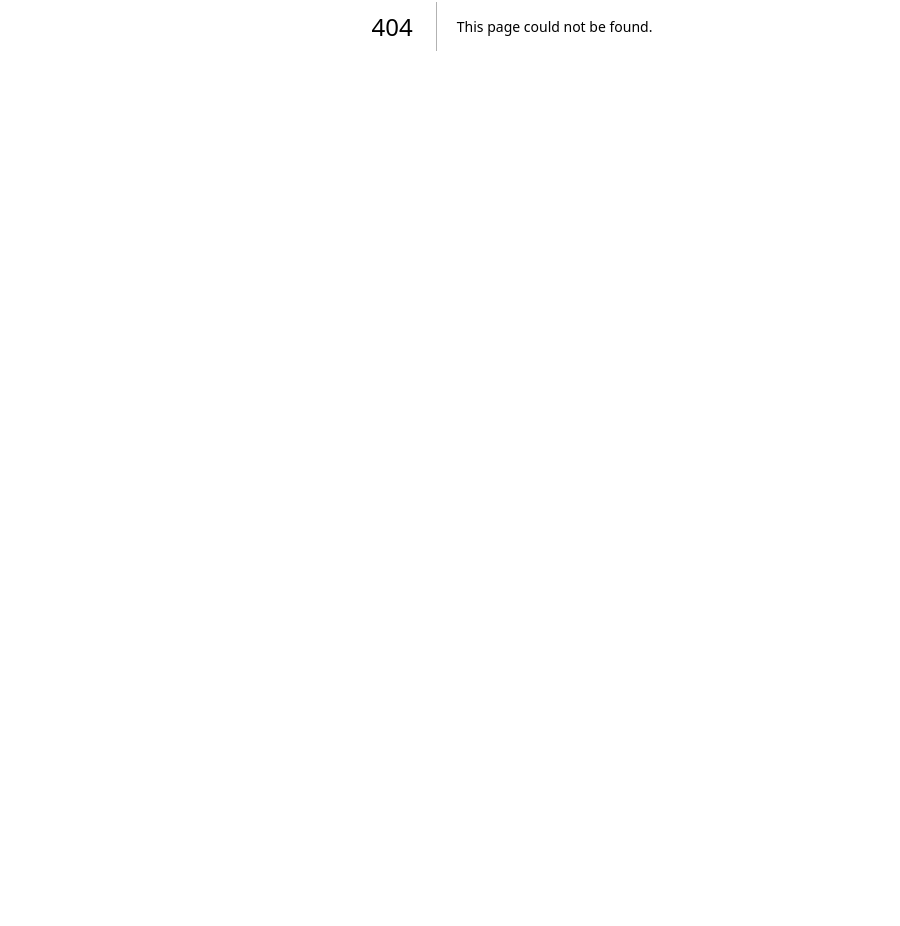
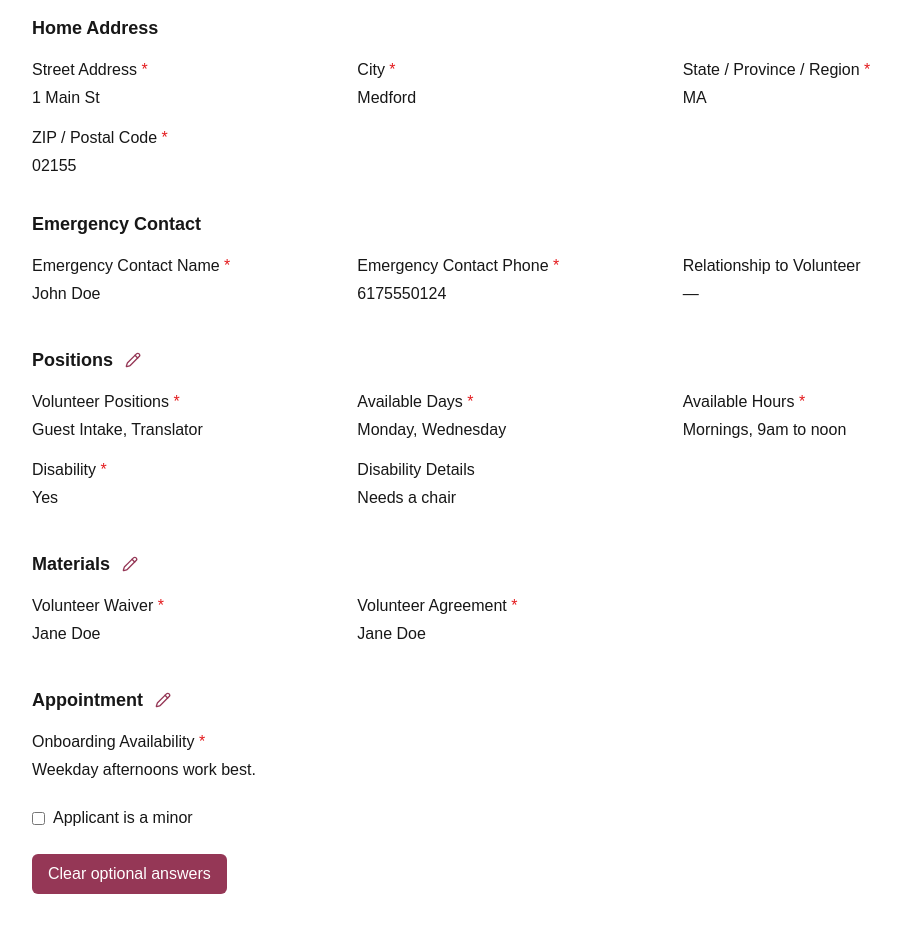
Before and after one commit to JumboCode/damiens-place, a Next.js app: page /step-5-test in a window 1280 px wide. Before the commit this address had no page. Shown: the part 374-1300 px from the top of the page, without its empty margins (128-1028 px from the left). Before the commit the page ends 800 px from the top, so only its background shows below. Built offline with nearby package versions, Linux system fonts and the light colour scheme; a web font is replaced by a local one.

Commit message:
FE: Implement review page functionality and initial styling

```diff
--- /dev/null
+++ b/src/app/step-5-test/page.tsx
@@ -0,0 +1,80 @@
+"use client";
+
+import { useState } from "react";
+import ReviewStep from "@/components/application/ReviewStep";
+import type { ReviewData } from "@/components/application/review-step";
+
+const sampleData: ReviewData = {
+  firstName: "Jane",
+  lastName: "Doe",
+  age: "34",
+  email: "jane@example.com",
+  cellPhone: "6175550123",
+  homePhone: "",
+  street: "1 Main St",
+  city: "Medford",
+  state: "MA",
+  zip: "02155",
+  emergencyContactName: "John Doe",
+  emergencyContactPhone: "6175550124",
+  emergencyContactRelationship: "",
+  proofUploaded: true,
+  positionNames: ["Guest Intake", "Translator"],
+  availableDays: ["Monday", "Wednesday"],
+  availableHours: "Mornings, 9am to noon",
+  hasDisability: true,
+  disabilityDetails: "Needs a chair",
+  waiverSignature: "Jane Doe",
+  agreementSignature: "Jane Doe",
+  isMinor: false,
+  minorGuardianSignature: "John Doe",
+  minorSignature: "Janie Doe",
+  onboardingAvailability: "Weekday afternoons work best.",
+};
+
+export default function Step5TestPage() {
+  const [data, setData] = useState<ReviewData>(sampleData);
+
+  return (
+    <main className="mx-auto flex w-full max-w-5xl flex-col gap-6 p-8">
+      {/* Display the review page */}
+      <ReviewStep data={data} onEdit={(step) => alert(`Edit step ${step}`)} />
+
+      {/* Toggle whether the applicant is a minor */}
+      <label className="flex items-center gap-2">
+        <input
+          type="checkbox"
+          checked={data.isMinor}
+          onChange={(event) =>
+            setData((current) => ({
+              ...current,
+              isMinor: event.target.checked,
+            }))
+          }
+        />
+        Applicant is a minor
+      </label>
+
+      {/* Clear optional answers to test empty fields */}
+      <button
+        type="button"
+        className="w-fit rounded-md bg-primary px-4 py-2 text-white"
+        onClick={() =>
+          setData((current) => ({
+            ...current,
+            homePhone: "",
+            emergencyContactRelationship: "",
+            positionNames: [],
+            availableDays: [],
+            availableHours: "",
+            hasDisability: null,
+            disabilityDetails: "",
+            onboardingAvailability: "",
+          }))
+        }
+      >
+        Clear optional answers
+      </button>
+    </main>
+  );
+}
--- a/src/components/application/ReviewSection.tsx
+++ b/src/components/application/ReviewSection.tsx
@@ -34,20 +34,21 @@ export default function ReviewSection({
   return (
     <section className="flex flex-col gap-4">
       {/* Section title on the left and Edit button on the right */}
-      <div className="flex items-center justify-between">
-        <h3 className="text-xl font-semibold">{title}</h3>
+      {/* Section title and Edit button next to each other */}
+      <div className="flex items-center gap-2">
+        <h3 className="text-lg font-semibold">{title}</h3>
 
         <button
           type="button"
           onClick={onEdit}
           aria-label={`Edit ${title}`}
-          className="rounded-md p-2 text-primary hover:bg-gray-100 focus-visible:outline-2 focus-visible:outline-offset-2 focus-visible:outline-primary"
+          className="rounded-md p-1 text-primary hover:bg-gray-100 focus-visible:outline-2 focus-visible:outline-offset-2 focus-visible:outline-primary"
         >
-          <Pencil size={20} />
+          <Pencil size={16} />
         </button>
       </div>
-      {/* Display the applicant's answers as label/value pairs */}
-      <dl className="grid grid-cols-1 gap-3 sm:grid-cols-2">{children}</dl>
+      {/* One column on phones, three on desktop */}
+      <dl className="grid grid-cols-1 gap-4 md:grid-cols-3">{children}</dl>
     </section>
   );
 }
--- a/src/components/application/ReviewStep.tsx
+++ b/src/components/application/ReviewStep.tsx
@@ -1,11 +1,13 @@
 /**
  * ReviewStep.tsx
  *
- * Displays the applicant's answers in four sections: Personal Information, Positions, Materials, and Appointment.
+ * Displays the applicant's answers in four sections:
+ * Personal Information, Positions, Materials, and Appointment.
  *
  * Author: Adrien and Luisa
  * Date Created: 11/03/2026
  */
+
 import ReviewSection from "./ReviewSection";
 import { REVIEW_EDIT_STEPS } from "./review-step";
 import type { ReviewData } from "./review-step";
@@ -20,17 +22,28 @@ type ReviewStepProps = {
  * Row
  *
  * Displays a label and its corresponding answer on the review page.
- * Shows a dash when the answer is empty.
+ * Shows a dash when the answer is empty and a red asterisk for required fields.
  *
  * @param label - The label describing the applicant's answer.
  * @param value - The applicant's answer as a string, which may be empty.
+ * @param required - Whether to display a red asterisk, defaults to true.
  * @returns A label and answer pair, displaying "—" for empty answers.
  */
-function Row({ label, value }: { label: string; value: string }) {
+function Row({
+  label,
+  value,
+  required = true,
+}: {
+  label: string;
+  value: string;
+  required?: boolean;
+}) {
   return (
     <div className="flex flex-col gap-1">
-      <dt className="text-sm font-medium">{label}</dt>
-      <dd className="text-sm text-secondary">{value.trim() || "—"}</dd>
+      <dt className="text-base font-medium">
+        {label} {required && <span className="text-error-msg">*</span>}
+      </dt>
+      <dd className="text-base">{value.trim() || "—"}</dd>
     </div>
   );
 }
@@ -38,7 +51,8 @@ function Row({ label, value }: { label: string; value: string }) {
 /**
  * ReviewStep
  *
- * Displays the applicant's answers in the four sections and allows them to return to a section by clicking its Edit button.
+ * Displays the applicant's answers in the four sections and allows them
+ * to return to a section by clicking its Edit button.
  *
  * @param data - The applicant's information to display on the review page.
  * @param onEdit - Function called with the step number when Edit is clicked.
@@ -47,21 +61,126 @@ function Row({ label, value }: { label: string; value: string }) {
 export default function ReviewStep({ data, onEdit }: ReviewStepProps) {
   return (
     <div className="flex flex-col gap-10">
-      <h2>{/* TODO: the page heading, from the Figma */}</h2>
+      {/* Page heading from Figma */}
+      <h2 className="text-2xl font-semibold">Part 5: Review</h2>
 
+      {/* Personal Information section */}
       <ReviewSection
         title="Personal Information"
         onEdit={() => onEdit(REVIEW_EDIT_STEPS.personalInfo)}
       >
-        {/* TODO: a row (label + answer) for each personal info and emergency contact answer, and "Uploaded" for the proof of residence.
-            Copy the section titles and labels from the Figma. The title above is just an example.
-            It's worth making a tiny helper inside this file (like `Row`) that takes a label and a value and shows "—" when the value is empty. */}
+        {/* Personal information */}
+        <Row label="First Name" value={data.firstName} />
+        <Row label="Last Name" value={data.lastName} />
+        <Row label="Age" value={data.age} />
+        <Row label="Email" value={data.email} />
+        <Row label="Cell Phone" value={data.cellPhone} />
+        <Row label="Home Phone" value={data.homePhone} required={false} />
+
+        {/* Proof of residence */}
+        <div className="col-span-full mt-4 flex flex-col gap-2">
+          <h4 className="text-base font-medium">
+            Proof of Residence <span className="text-error-msg">*</span>
+          </h4>
+          <p>{data.proofUploaded ? "Uploaded" : "—"}</p>
+        </div>
+
+        {/* Home address */}
+        <h4 className="col-span-full mt-4 text-lg font-semibold">
+          Home Address
+        </h4>
+        <Row label="Street Address" value={data.street} />
+        <Row label="City" value={data.city} />
+        <Row label="State / Province / Region" value={data.state} />
+        <Row label="ZIP / Postal Code" value={data.zip} />
+
+        {/* Emergency contact */}
+        <h4 className="col-span-full mt-4 text-lg font-semibold">
+          Emergency Contact
+        </h4>
+        <Row label="Emergency Contact Name" value={data.emergencyContactName} />
+        <Row
+          label="Emergency Contact Phone"
+          value={data.emergencyContactPhone}
+        />
+        <Row
+          label="Relationship to Volunteer"
+          value={data.emergencyContactRelationship}
+          required={false}
+        />
       </ReviewSection>
 
-      {/* TODO: the Positions section (REVIEW_EDIT_STEPS.positions): positions and days as comma-separated lists, hours, and
-          the disability answer as "Yes" or "No" (plus the details if any). */}
-      {/* TODO: the Materials section (REVIEW_EDIT_STEPS.materials): both signatures, and the two minor signatures only when data.isMinor. */}
-      {/* TODO: the Appointment section (REVIEW_EDIT_STEPS.appointment): onboardingAvailability. */}
+      {/* Positions section */}
+      <ReviewSection
+        title="Positions"
+        onEdit={() => onEdit(REVIEW_EDIT_STEPS.positions)}
+      >
+        {/* Selected positions and availability */}
+        <Row
+          label="Volunteer Positions"
+          value={data.positionNames.join(", ")}
+        />
+        <Row label="Available Days" value={data.availableDays.join(", ")} />
+        <Row label="Available Hours" value={data.availableHours} />
+
+        {/* Disability answer and additional details */}
+        <Row
+          label="Disability"
+          value={
+            data.hasDisability === null
+              ? "—"
+              : data.hasDisability
+                ? "Yes"
+                : "No"
+          }
+        />
+
+        {data.hasDisability === true && (
+          <Row
+            label="Disability Details"
+            value={data.disabilityDetails}
+            required={false}
+          />
+        )}
+      </ReviewSection>
+
+      {/* Materials section */}
+      <ReviewSection
+        title="Materials"
+        onEdit={() => onEdit(REVIEW_EDIT_STEPS.materials)}
+      >
+        {/* Volunteer Waiver and Agreement signatures */}
+        <Row label="Volunteer Waiver" value={data.waiverSignature} />
+        <Row label="Volunteer Agreement" value={data.agreementSignature} />
+
+        {/* Only display minor signatures if the applicant is under 18 */}
+        {data.isMinor && (
+          <>
+            <Row
+              label="Parent/Legal Guardian E-Signature"
+              value={data.minorGuardianSignature}
+              required={false}
+            />
+            <Row
+              label="Minor E-Signature"
+              value={data.minorSignature}
+              required={false}
+            />
+          </>
+        )}
+      </ReviewSection>
+
+      {/* Appointment section */}
+      <ReviewSection
+        title="Appointment"
+        onEdit={() => onEdit(REVIEW_EDIT_STEPS.appointment)}
+      >
+        {/* Display the applicant's onboarding availability */}
+        <Row
+          label="Onboarding Availability"
+          value={data.onboardingAvailability}
+        />
+      </ReviewSection>
     </div>
   );
 }
```
